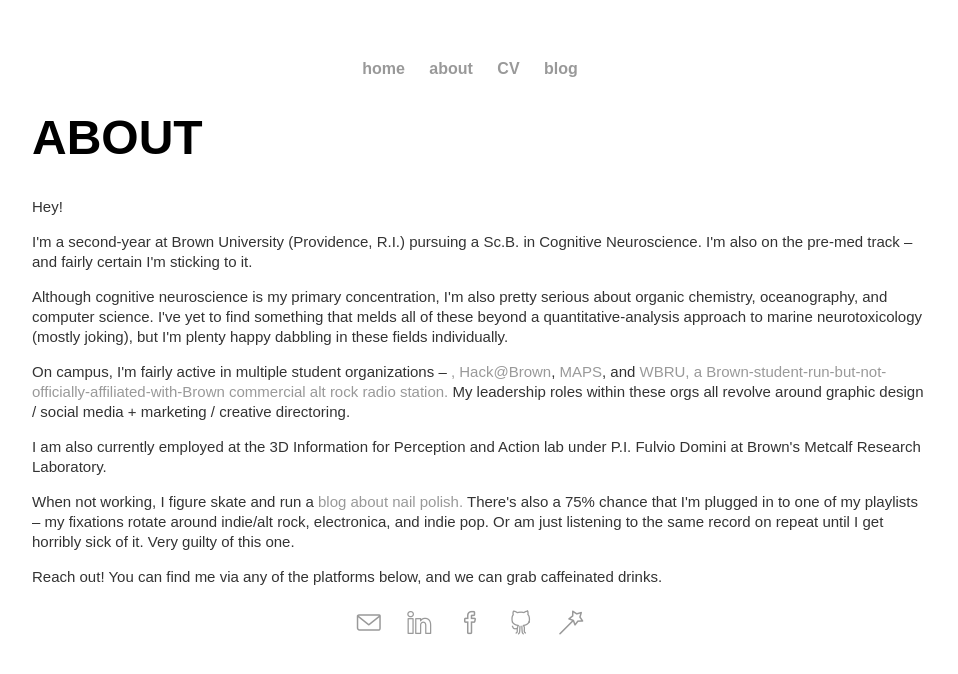
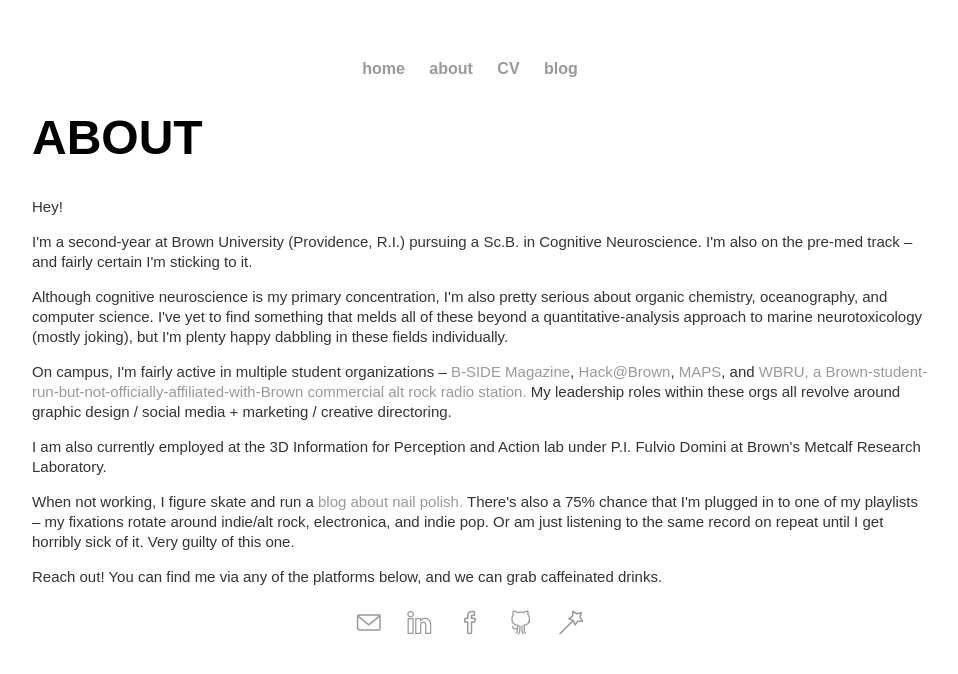
Before and after one commit to bethny/bethny.github.io, a Jekyll site: the page built from about/index.html, in a window 1280 px wide. Shown: the top 674 px of the page, without its empty margins (160-1118 px from the left). Built offline with Jekyll 4.4.1, drawn with Linux system fonts in a browser that asks for light colours; nearby versions of some CDN libraries.

Commit message:
Update index.html

```diff
--- a/about/index.html
+++ b/about/index.html
@@ -7,7 +7,7 @@ title: about
 	<p>Hey!</p>
 	<p>I'm a second-year at Brown University (Providence, R.I.) pursuing a Sc.B. in Cognitive Neuroscience. I'm also on the pre-med track – and fairly certain I'm sticking to it.</p>
 	<p>Although cognitive neuroscience is my primary concentration, I'm also pretty serious about organic chemistry, oceanography, and computer science. I've yet to find something that melds all of these beyond a quantitative-analysis approach to marine neurotoxicology (mostly joking), but I'm plenty happy dabbling in these fields individually.</p>
-	<p>On campus, I'm fairly active in multiple student organizations – <a href="http://www.bsidemagazine.org"B-SIDE Magazine</a>, <a href = "https://www.facebook.com/hackatbrown/?fref=ts">Hack@Brown</a>, <a href = "https://www.facebook.com/brownmaps/?fref=ts">MAPS</a>, and <a href = "http://www.wbru.com/">WBRU, a Brown-student-run-but-not-officially-affiliated-with-Brown commercial alt rock radio station.</a> My leadership roles within these orgs all revolve around graphic design / social media + marketing / creative directoring.</p>
+	<p>On campus, I'm fairly active in multiple student organizations – <a href="http://www.bsidemagazine.org">B-SIDE Magazine</a>, <a href = "https://www.facebook.com/hackatbrown/?fref=ts">Hack@Brown</a>, <a href = "https://www.facebook.com/brownmaps/?fref=ts">MAPS</a>, and <a href = "http://www.wbru.com/">WBRU, a Brown-student-run-but-not-officially-affiliated-with-Brown commercial alt rock radio station.</a> My leadership roles within these orgs all revolve around graphic design / social media + marketing / creative directoring.</p>
 	<p>I am also currently employed at the 3D Information for Perception and Action lab under P.I. Fulvio Domini at Brown's Metcalf Research Laboratory.</p>
 	<p>When not working, I figure skate and run a <a href="http://www.nails-and-whales.blogspot.com">blog about nail polish.</a> There's also a 75% chance that I'm plugged in to one of my playlists – my fixations rotate around indie/alt rock, electronica, and indie pop. Or am just listening to the same record on repeat until I get horribly sick of it. Very guilty of this one.</p>
 	<p>Reach out! You can find me via any of the platforms below, and we can grab caffeinated drinks.</p>
```
